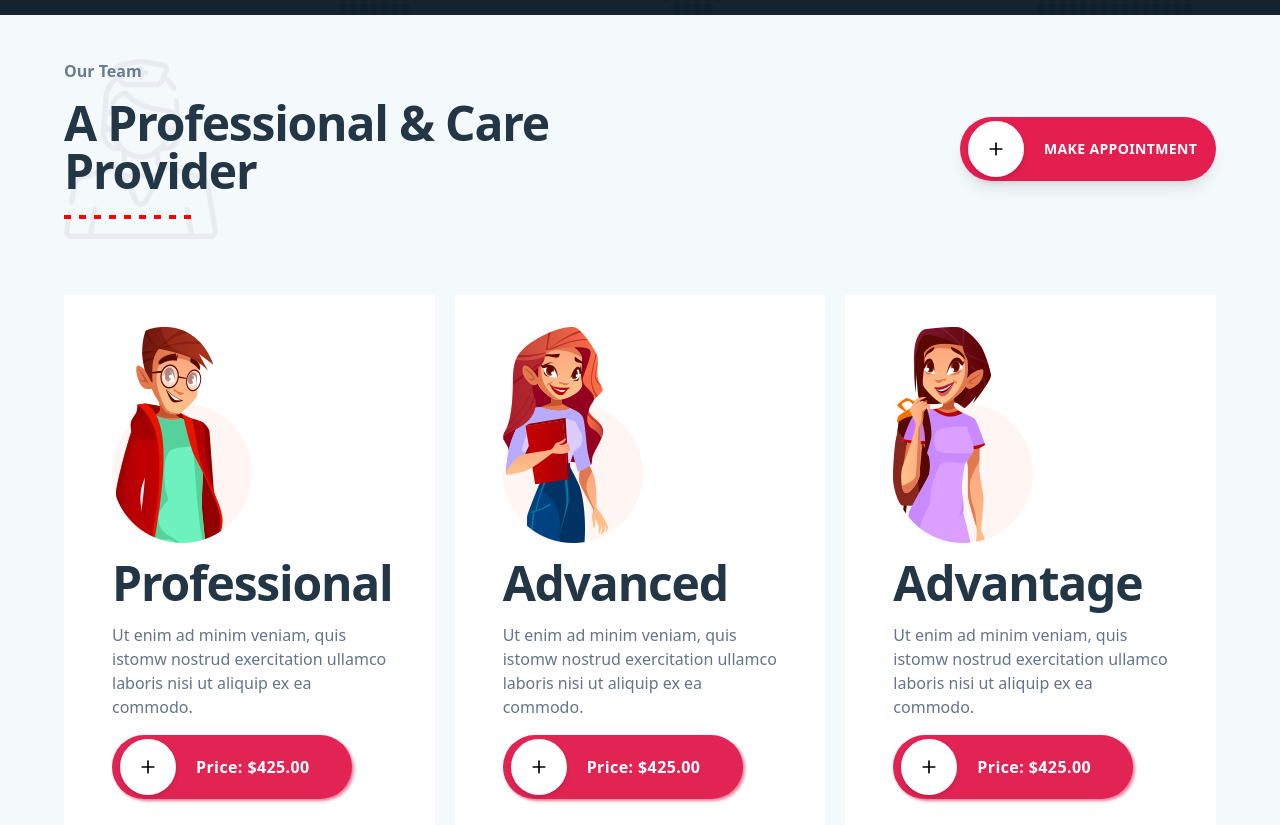
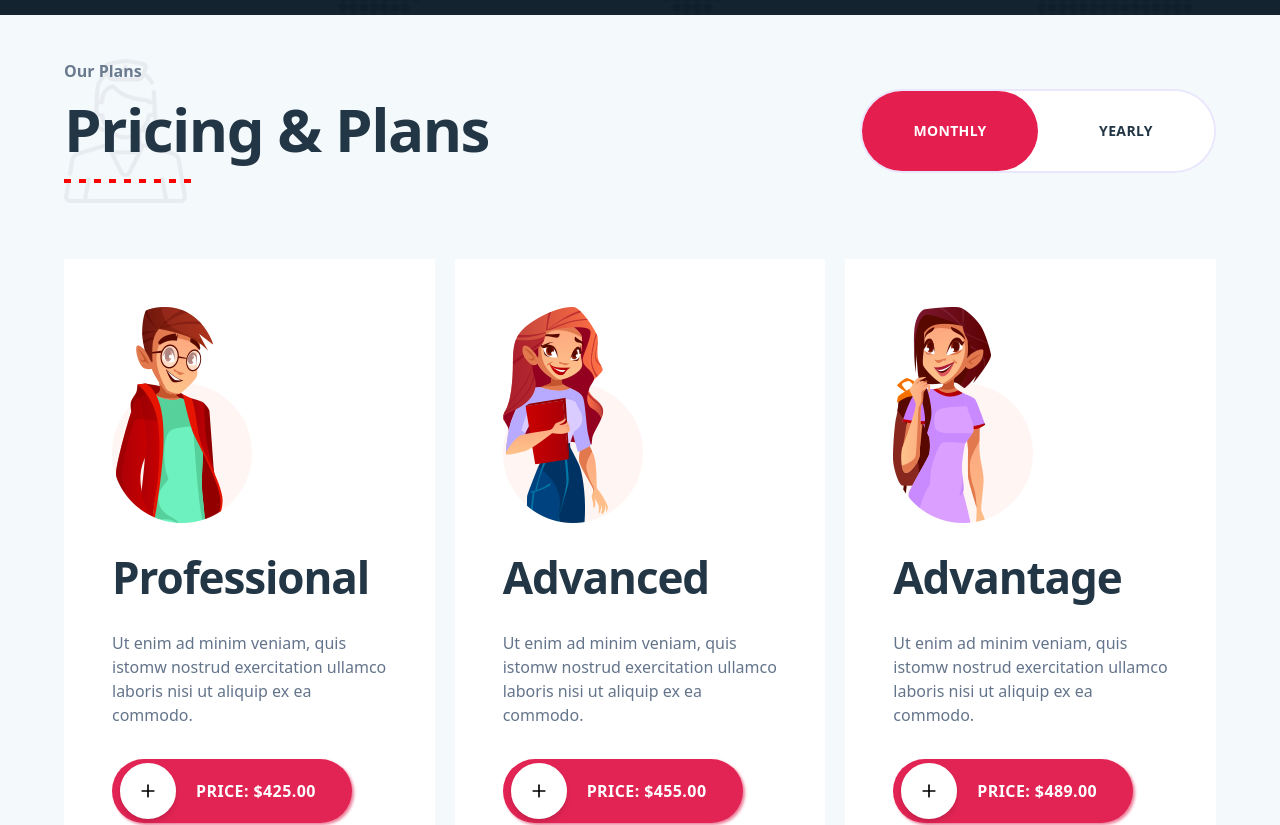
Before and after one commit to shokhsanam18/mediDove, a React (Vite) app: page / in a window 1280 px wide. Shown: the part 2780-3605 px from the top of the page. Built offline with nearby package versions, Linux system fonts and the light colour scheme.

Commit message:
fix: pricing finished

```diff
--- a/src/components/ui/Cards.jsx
+++ b/src/components/ui/Cards.jsx
@@ -153,7 +153,7 @@ export const Cards_Plans = React.forwardRef(
               }}
             >
               <Link to='/ContactUs'>
-                <button className="flex items-center h-16 w-60 rounded-full focus-visible:outline-none focus-visible:ring-1 focus-visible:ring-ring disabled:pointer-events-none disabled:opacity-50 hover:bg-[#8fb569] text-white bg-[#e12454] shadow-[2px_2px_3px_#e1245397] hover:shadow-[0px_0px_3px_#8fb569] transition-all duration-300 ease-in-out font-semibold">
+                <button className="flex items-center h-16 uppercase w-60 rounded-full focus-visible:outline-none focus-visible:ring-1 focus-visible:ring-ring disabled:pointer-events-none disabled:opacity-50 hover:bg-[#8fb569] text-white bg-[#e12454] shadow-[2px_2px_3px_#e1245397] hover:shadow-[0px_0px_3px_#8fb569] transition-all duration-300 ease-in-out font-semibold">
                     <span className="w-14 h-14 flex items-center justify-center bg-white text-black rounded-full border-2 border-white shadow-md ml-2">
                     <Plus size={20}/>
                     </span>
--- a/src/pages/Index/Pricing.jsx
+++ b/src/pages/Index/Pricing.jsx
@@ -3,9 +3,11 @@ import { Plus} from "lucide-react";
 import { Link } from "react-router-dom";
 import { Cards_Plans, Cards_Team } from "@/components/ui/Cards";
 import { Cards_Services } from "@/components/ui/Cards";
+import { useState } from "react";
 
 
 const Pricing = () => {
+    const [isYear, setIsYear] = useState(false)
 
     const cardsInfoServices = [
         {
@@ -20,7 +22,7 @@ const Pricing = () => {
           id: 1,
           title: 'Advanced',
           description: 'Ut enim ad minim veniam, quis istomw nostrud exercitation ullamco laboris nisi ut aliquip ex ea commodo.',
-          content: 'Price: $425.00',
+          content: 'Price: $455.00',
           footer: 'Card Footer',
           src: './img/pricing-thumb-2.png'
         },
@@ -28,7 +30,7 @@ const Pricing = () => {
           id: 2,
           title: 'Advantage',
           description: 'Ut enim ad minim veniam, quis istomw nostrud exercitation ullamco laboris nisi ut aliquip ex ea commodo.',
-          content: 'Price: $425.00',
+          content: 'Price: $489.00',
           footer: 'Card Footer',
           src: './img/pricing-thumb-3.png'
         },
@@ -44,8 +46,8 @@ const Pricing = () => {
        card_styles: {
          backgroundColor: 'white',
          color: '#223645',
-         padding: '2rem 3rem',
-         gap: '1rem',
+         padding: '3rem 3rem',
+         gap: '2rem',
          textAlign: 'left',
          alignItems: 'start',
          justifyContent: 'center',
@@ -56,8 +58,9 @@ const Pricing = () => {
         margin: '0'
        },
        title_styles: {
-        fontSize: '3rem',
+        fontSize: '2.75rem',
         color: '#223645',
+        fontWeight: '700'
        },
        content_styles: {
         fontWeight: '700',
@@ -66,39 +69,40 @@ const Pricing = () => {
         colorHoverContent: '#73bb1d',
        },
        description_styles: {
-        fontSize: '1rem'
+        fontSize: '1rem',
        }
 
     }
   return (
     <section className="flex w-full flex-col sm:px-[5%] px-[2%] pt-11 pb-16 gap-14 bg-[#F4F9FC]">
 
-        <div>
         <div className="flex items-center justify-between md:flex-row flex-col">
             <div
-            className="md:w-1/2 bg-contain bg-left-top bg-no-repeat sm:w-full"
+            className="md:w-1/2 bg-contain bg-left-top bg-no-repeat w-full sm:w-full"
             style={{ backgroundImage: "url('/img/bgnurse.png')" }}
             >
             <Typography variant="p" className={`font-bold`}>
-            Our Team
+            Our Plans
             </Typography>
             <Typography
                 variant="h2"
-                className="mt-4 text-4xl sm:text-4xl md:text-5xl"
+                className="mt-4 text-4xl sm:text-5xl md:text-6xl"
             >
-                A Professional & Care Provider
+                Pricing & Plans
             </Typography>
             <div className="w-32 my-5 h-1 bg-[linear-gradient(to_right,red_50%,transparent_50%)] bg-[length:15px_100%]"></div>
             </div>
-            <Link to='/Blog' className="hidden md:block">
-            <button className="flex items-center h-16 w-64 rounded-full bg-[#E51E50] text-white font-semibold shadow-lg hover:bg-[#8CB369] transition">
-                <span className="w-14 h-14 flex items-center justify-center bg-white text-black rounded-full border-2 border-white shadow-md ml-2">
-                <Plus size={20}/>
-                </span>
-                <span className="ml-5 text-sm font-semibold tracking-wide">MAKE APPOINTMENT</span>
+            <div className="border-violet-200 border-2 border-opacity-60 rounded-full bg-white">
+            <button className={`text-sm uppercase tracking-wide h-20 w-44 font-bold text-center rounded-full ${isYear ?  'text-[#223645] bg-white' :'bg-[#E51E50] text-white'}  transition-all`}
+                onClick={() => setIsYear(false)}
+            >
+                monthly
             </button>
-            </Link>
-        </div>
+            <button className={`text-sm uppercase tracking-wide h-20 w-44 font-bold text-center rounded-full ${isYear ? 'bg-[#E51E50] text-white' : 'text-[#223645] bg-white' }  transition-all`}
+                onClick={() => setIsYear(true)}>
+                yearly
+            </button>
+            </div>
         </div>
         <Cards_Plans cards={cardsInfoServices}
                                     cards_styles = {stylesServices.cards_styles}
```
